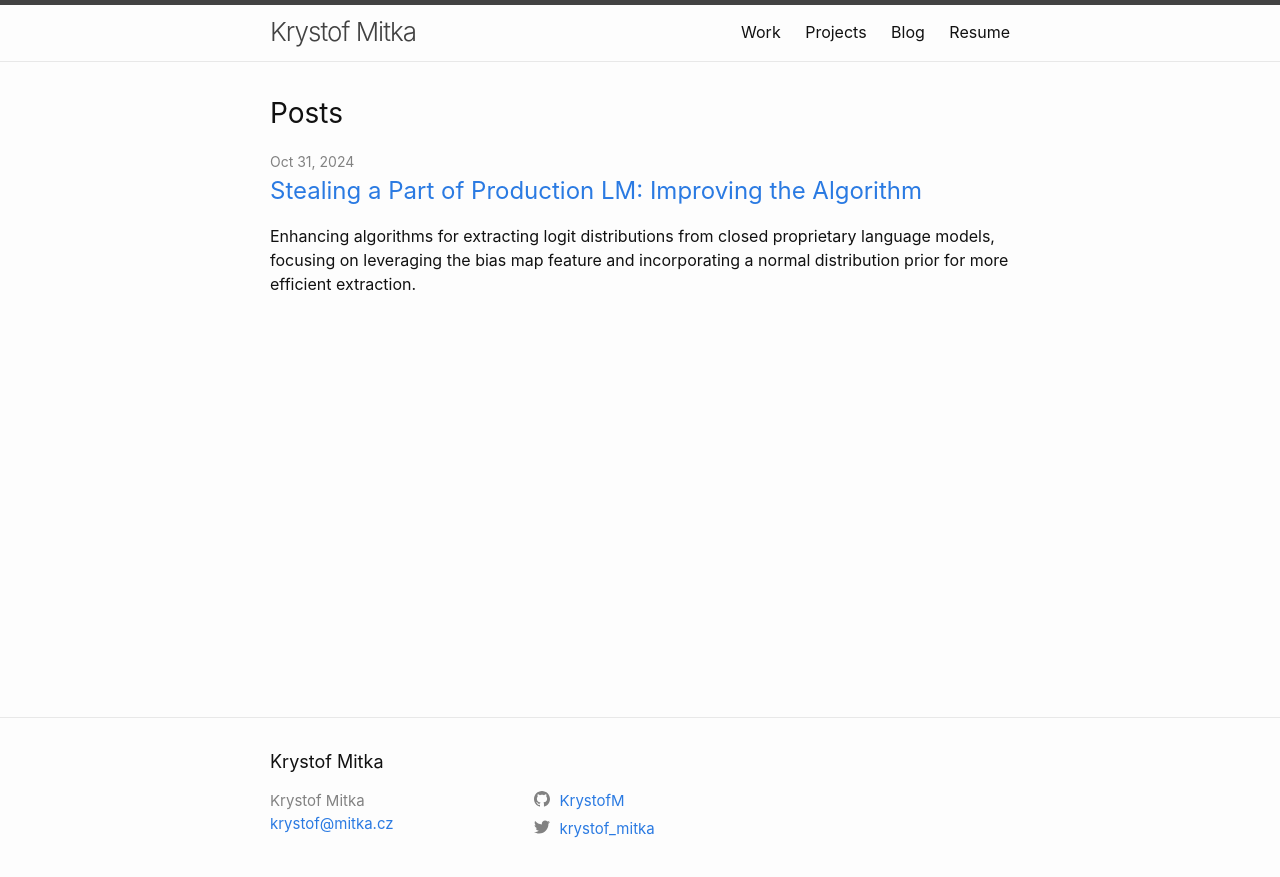
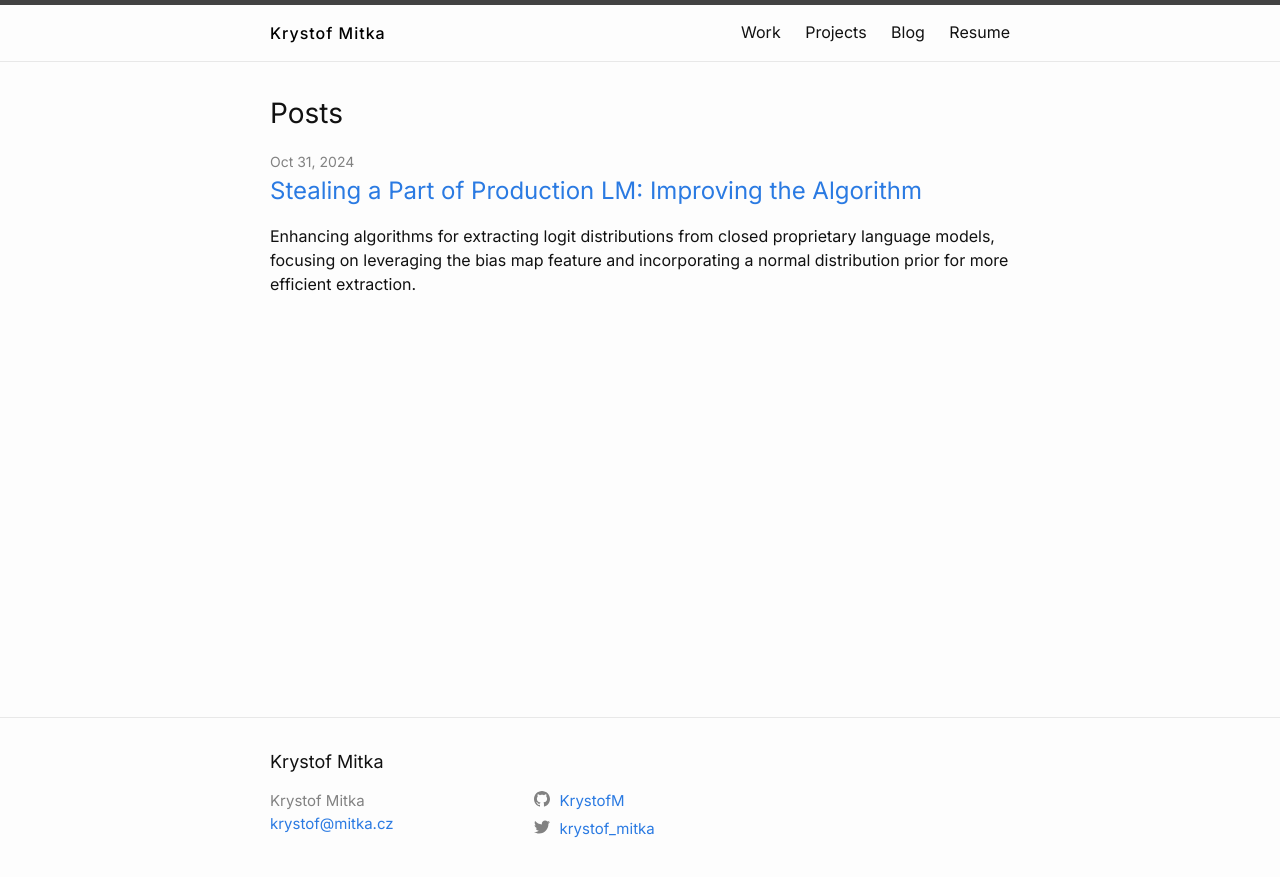
Before and after one commit to KrystofM/krystofmitka-blog, a Jekyll site: the page built from index.markdown, in a window 1280 px wide. Shown: the top 877 px of the page. Built offline with Jekyll 4.4.1, drawn with Linux system fonts in a browser that asks for light colours.

Commit message:
Posts: update fonts

```diff
--- a/assets/main.scss
+++ b/assets/main.scss
@@ -3,6 +3,58 @@
 ---
 
 @import "minima";
+
+// Import Inter font from Google Fonts
+@import url("https://fonts.googleapis.com/css2?family=Inter:wght@400;500;600;700&display=swap");
+
+// Use Inter font for body text
+body {
+  font-family: "Inter", sans-serif;
+}
+
+@font-face {
+  font-family: "ABCFavoritExpanded";
+  src: url("fonts/ABCFavoritExpanded-Bold-Trial.otf") format("opentype");
+  font-weight: bold;
+  font-style: normal;
+}
+
+@font-face {
+  font-family: "ABCFavoritExpanded";
+  src: url("fonts/ABCFavoritExpanded-Book-Trial.otf") format("opentype");
+  font-weight: normal;
+  font-style: normal;
+}
+
+@font-face {
+  font-family: "ABCFavoritExpanded";
+  src: url("fonts/ABCFavoritExpanded-Light-Trial.otf") format("opentype");
+  font-weight: 300;
+  font-style: normal;
+}
+
+@font-face {
+  font-family: "ABCFavoritExpanded";
+  src: url("fonts/ABCFavoritExpanded-Medium-Trial.otf") format("opentype");
+  font-weight: 500;
+  font-style: normal;
+}
+
+@font-face {
+  font-family: "ABCFavoritExpanded";
+  src: url("fonts/ABCFavoritExpanded-Regular-Trial.otf") format("opentype");
+  font-weight: normal;
+  font-style: normal;
+}
+
+h1,
+h2,
+h3,
+h4,
+h5,
+h6 {
+  font-family: "Inter", sans-serif;
+}
 
 // Your custom CSS goes here
 @media (max-width: 768px) {
@@ -62,6 +114,23 @@
       margin-right: -0.25em;
     }
   }
+}
+
+.site-title {
+  font-family: "Inter", sans-serif;
+  font-weight: 500;
+  font-size: 16px;
+  color: rgb(0, 0, 0);
+  display: block;
+  text-align: center;
+  margin: 0;
+  padding: 0;
+  box-sizing: border-box;
+  line-height: 56px;
+  letter-spacing: 1px;
+  text-transform: none;
+  text-decoration: none;
+  white-space: nowrap;
 }
 
 .info-banner {
```
Also changed, not shown: assets/fonts/ABCFavoritExpanded-Bold-Trial.otf (added), assets/fonts/ABCFavoritExpanded-Book-Trial.otf (added), assets/fonts/ABCFavoritExpanded-Light-Trial.otf (added), assets/fonts/ABCFavoritExpanded-Medium-Trial.otf (added), assets/fonts/ABCFavoritExpanded-Regular-Trial.otf (added).
